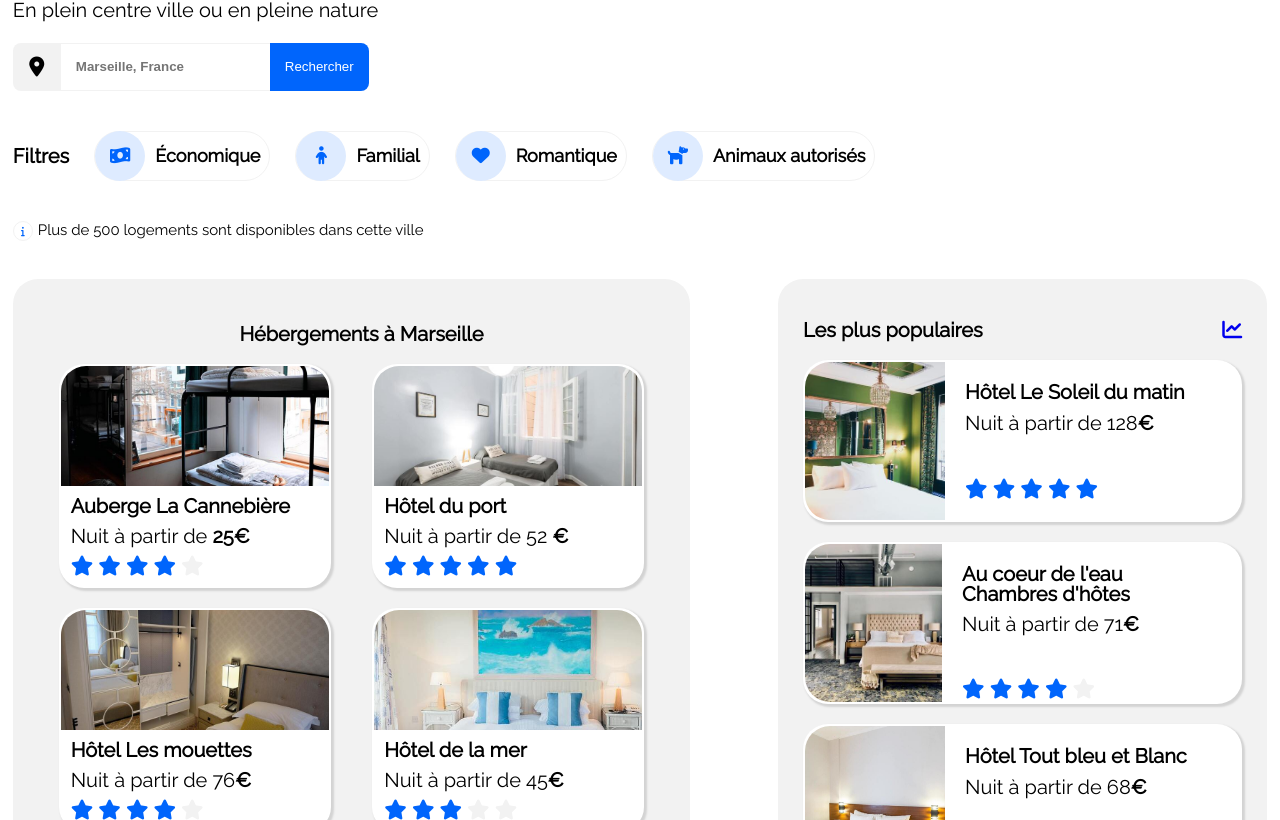
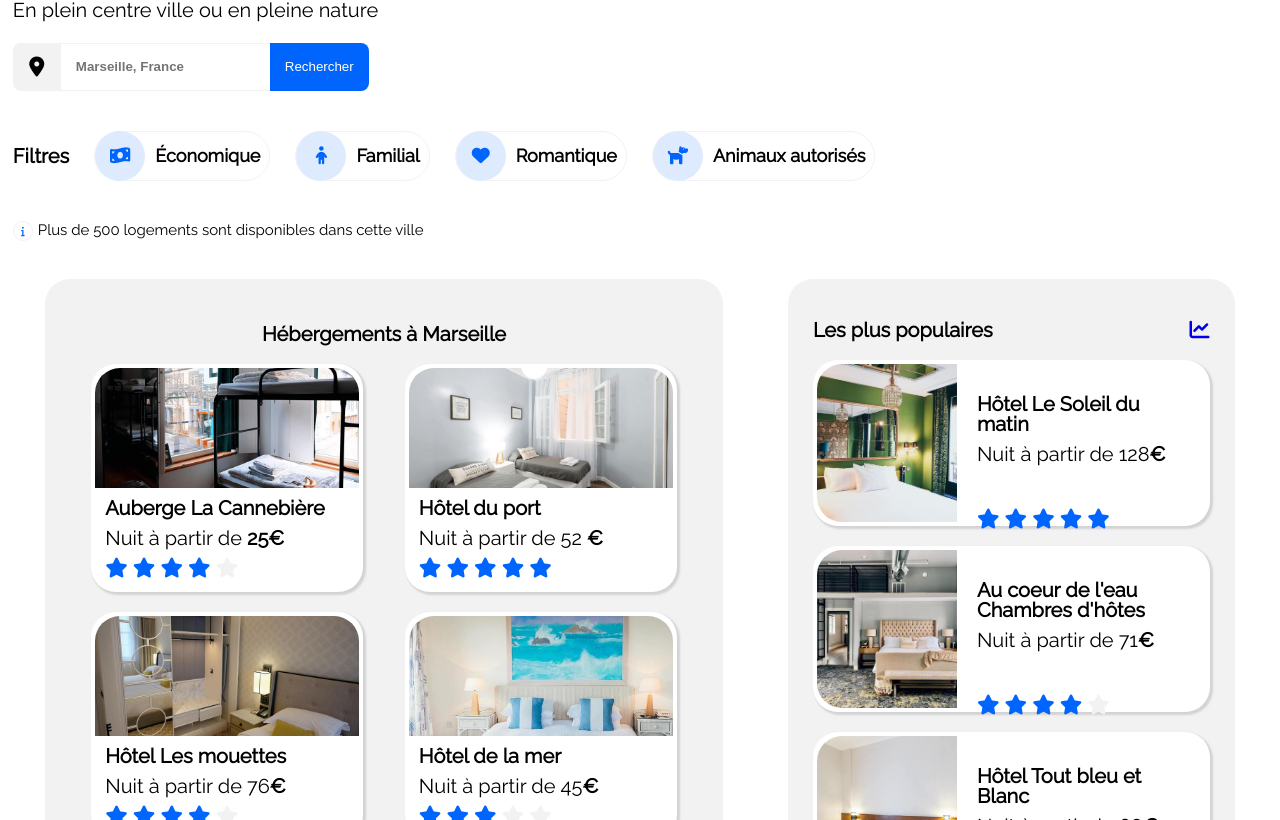
Before and after one commit to RpRun/RemyPaquier_2_28052021, a plain HTML site: page index.html in a window 1280 px wide. Shown: the part 132-952 px from the top of the page. Drawn offline with Linux system fonts and the light colour scheme.

Commit message:
clean css, width, /br> h3 most pop

```diff
--- a/index.html
+++ b/index.html
@@ -213,7 +213,7 @@
 
                                 <div class="accomodation-info">
 
-                                    <h3>Hôtel Le Soleil du matin</h3>
+                                    <h3>Hôtel Le Soleil du</br>matin</h3>
                                     <p>Nuit à partir de 128<span class="euro-highlight">€</span></p>
                                     <div class="rating">
                                         <i class="fas blue fa-star"></i>
@@ -236,7 +236,9 @@
                                 </div>
 
                                 <div class="accomodation-info">
-                                    <h3>Au coeur de l'eau Chambres d'hôtes</h3>
+                                    <!--gestion mise à la ligne white-space nowrap-->
+                                    <h3>Au coeur de l'eau </br>Chambres d'hôtes</h3>
+                                    <!--gestion mise à la ligne white-space nowrap-->
                                     <p>Nuit à partir de 71<span class="euro-highlight">€</span></p>
                                     <div class="rating">
                                         <i class="fas blue fa-star"></i>
@@ -258,7 +260,7 @@
 
 
                                 <div class="accomodation-info">
-                                    <h3>Hôtel Tout bleu et Blanc</h3>
+                                    <h3>Hôtel Tout bleu et</br>Blanc</h3>
                                     <p>Nuit à partir de 68<span class="euro-highlight">€</span></p>
                                     <div class="rating">
                                         <i class="fas blue fa-star"></i>
--- a/styles.css
+++ b/styles.css
@@ -325,6 +325,7 @@ a:active {
   align-items: stretch;
   justify-content: space-between;
   flex-wrap: wrap;
+  margin-bottom: 4%;
 }
 
 .town-accomodation {
@@ -374,61 +375,9 @@ aside h2 {
   align-content: center;
   padding-top: 16px;
 }
-
-.most-pop .card {
-  display: flex;
-  flex-direction: row;
-  width: auto;
-  margin-bottom: 20px;
-  height: 158px;
-}
-
-.img1 {
-  background-image: url(images/hebergements/4_small/Hôtel-soleil-du-matin.jpg);
-}
-
-.img2 {
-  background-image: url(images/hebergements/4_small/Au-coeur-de-l-eau-chambres-d-hôtes.jpg);
-}
-
-.img3 {
-  background-image: url(images/hebergements/4_small/Hôtel-tout-bleu-et-blanc.jpg);
-}
-
-.img1,
-.img2,
-.img3 {
-  background-repeat: no-repeat;
-  border-radius: 25px 0 0 25px;
-  object-fit: cover;
-  background-position: center;
-  background-size: cover;
-}
-
-.img1,
-.img3 {
-  width: 140px;
-}
-
-.img2 {
-  width: 192px;
-}
-
-.clickable-card {
-  text-decoration: none;
-  color: rgb(0, 0, 0);
-  display: flex;
-  flex-direction: column;
-}
-
-
-
-.card {
-  transition: 0.3s ease-in-out;
-}
-
-.card:hover {
-  transform: scale(1.06);
+.nowrap
+{
+  white-space: nowrap;
 }
 
 .accomodation-by-rating-info {
@@ -465,7 +414,59 @@ footer {
   border-radius: 25px;
   box-shadow: 2px 2px 2px 1px #d3d3d3;
   background-color: #fff;
-  padding: 2px;
+  transition: 0.3s ease-in-out;
+}
+
+#accomodation .card
+{
+  padding: 4px;
+}
+
+.most-pop .card {
+  display: flex;
+  flex-direction: row;
+  width: auto;
+  margin-bottom: 20px;
+  height: 158px;
+}
+
+.img1 {
+  background-image: url(images/hebergements/4_small/Hôtel-soleil-du-matin.jpg);
+}
+
+.img2 {
+  background-image: url(images/hebergements/4_small/Au-coeur-de-l-eau-chambres-d-hôtes.jpg);
+}
+
+.img3 {
+  background-image: url(images/hebergements/4_small/Hôtel-tout-bleu-et-blanc.jpg);
+}
+
+.img1,
+.img2,
+.img3 {
+  background-repeat: no-repeat;
+  border-radius: 25px 0 0 25px;
+  object-fit: cover;
+  background-position: center;
+  background-size: cover;
+}
+
+.img1,
+.img2,
+.img3 {
+  width: 140px;
+}
+
+.clickable-card {
+  text-decoration: none;
+  color: rgb(0, 0, 0);
+  display: flex;
+  flex-direction: column;
+}
+
+.card:hover {
+  transform: scale(1.06);
 }
 
 .accomodation-by-rating img {
@@ -497,6 +498,11 @@ footer {
   flex-direction: column;
   justify-content: space-around;
   padding: 20px 40px 20px 20px;
+  max-height: 140px;
+}
+.accomodation-info h3
+{
+  margin-top: 10px;
 }
 
 /*toujours probleme de padding, au coeur de leau pas aligné dans .accomodation-info quand on le retire.Justify content inoperant*/
@@ -661,13 +667,14 @@ footer {
 */
 @media screen and (min-width: 1024px) and (max-width: 1440px) {
   aside {
-    width: 35%;
+    width: auto;
     flex-direction: column;
   }
 
   #accomodation {
     margin-left: auto;
     margin-right: auto;
+    justify-content: space-around;
   }
 
   .accomodation-by-rating
@@ -676,10 +683,14 @@ footer {
   }
 
   .town-accomodation {
-    min-width: 43%;
+
     max-width: 50%;
     align-items: center;
   }
+
+  .town-accomodation h2, .display-more {
+    margin-left: 0px;
+}
 
   #activities {
     align-items: center;
@@ -1092,16 +1103,11 @@ footer {
   .right,
   .footer-content {
     min-width: 370px;
-    max-width: 450px;
+    max-width: 397px;
   }
   .left, .right {
 
     width: unset;
-  }
-
-  #activities,
-  {
-    width: auto;
   }
 
   .town-accomodation h2, .display-more {
@@ -1146,7 +1152,7 @@ footer {
   }
 
   .img2 {
-    width: 207px;
+
     height: 100%;
   }
 
```
